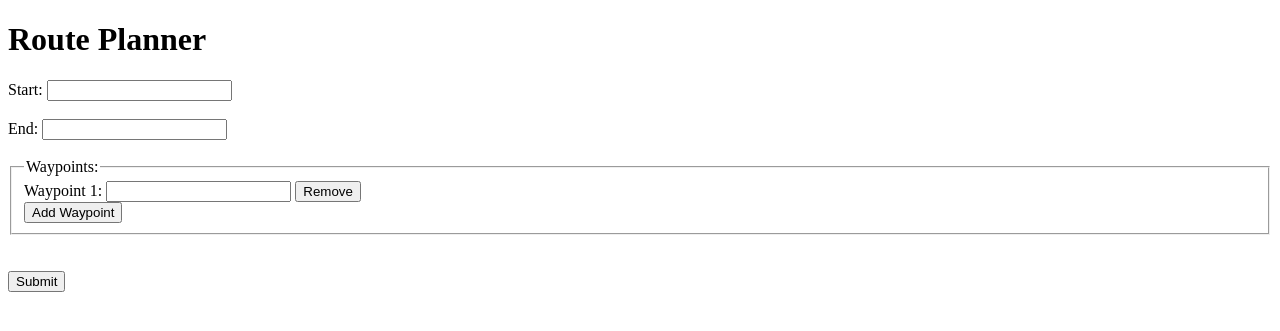
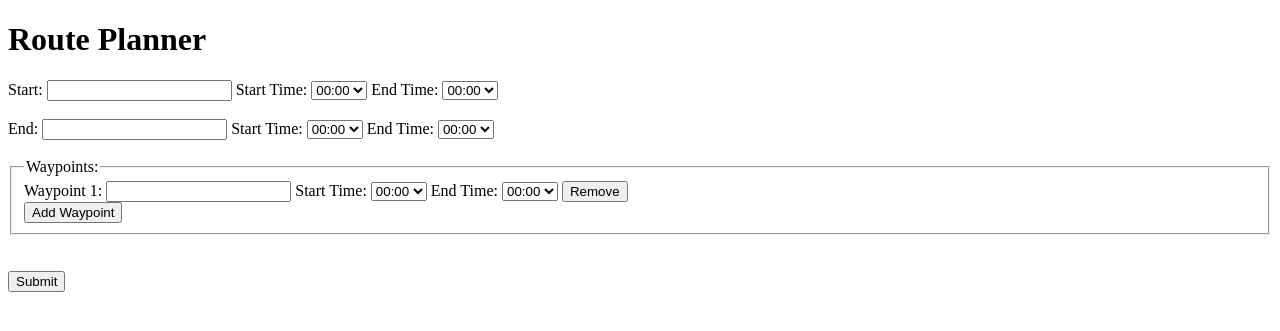
Before and after one commit to RainfieldMak/auburnhack_minpath, a Flask app: page / in a window 1280 px wide. Shown: the top 331 px of the page. Run offline with Flask 3, Linux system fonts and the light colour scheme.

Commit message:
add dropdown_time.html update index.html with dropdown bar and time

```diff
--- /dev/null
+++ b/templates/dropdown_time.html
@@ -0,0 +1,10 @@
+
+	<select id="time-range" name="time-range" >
+    {% if required %}
+	  {% for hour in range(0, 24) %}
+	    {% for minute in ['00', '30'] %}
+	      <option value="{{ '%02d%s' % (hour, minute) }}">{{ '%02d:%s' % (hour, minute) }}</option>
+	    {% endfor %}
+	  {% endfor %}
+    {%endif %}
+	</select>
--- a/templates/index.html
+++ b/templates/index.html
@@ -4,20 +4,62 @@
     <title>Route Planner</title>
 </head>
 <body>
+    {% with messages = get_flashed_messages() %}
+        {% if messages %}
+            <ul class=flashes>
+            {% for message in messages %}
+                <li>{{ message }}</li>
+             {% endfor %}
+             </ul>
+        {% endif %}
+    {% endwith %}
     <h1>Route Planner</h1>
     <form method="POST" action="{{ url_for('submit') }}">
+
         <label for="start">Start:</label>
-        <input type="text" id="start" name="start" required><br><br>
+        <input type="text" id="start" name="start" required>
+        <label for="s_s_time">Start Time:</label>
+        {%with  required = true %}
+            {% include 'dropdown_time.html'%}
+        {% endwith %}
+
+
+        <label for="s_e_time">End Time:</label>
+        {%with  required = true %}
+            {% include 'dropdown_time.html'%}
+        {% endwith %}
+
+        <br><br>
 
         <label for="end">End:</label>
-        <input type="text" id="end" name="end" required><br><br>
+        <input type="text" id="end" name="end" required>
+        <label for="e_s_time">Start Time:</label>
+        {%with  required = true %}
+            {% include 'dropdown_time.html'  %}
+
+        {% endwith %}
+        <label for="e_e_time">End Time:</label>
+        {%with  required = true %}
+            {% include 'dropdown_time.html'  %}
+        {% endwith %}
+        <br><br>
 
         <fieldset>
             <legend>Waypoints:</legend>
             <div id="waypoints-container">
                 <div class="waypoint">
                     <label for="waypoint-1">Waypoint 1:</label>
-                    <input type="text" id="waypoint-1" name="waypoints[]" required>
+                    <input type="text" id="waypoint-1" name="waypoints[]" >
+                    <label for="w_s_time[]" >Start Time:</label>
+                        {%with  required = true %}
+                            {% include 'dropdown_time.html'  %}
+                         {% endwith %}
+
+                    <label for="w_e_time[]">End Time:</label>
+                        {%with  required = true %}
+                            {% include 'dropdown_time.html'  %}
+                         {% endwith %}
+
                     <button type="button" class="remove-waypoint">Remove</button>
                 </div>
             </div>
```
Also changed, not shown: templates/result.html (+12 -0 lines).
